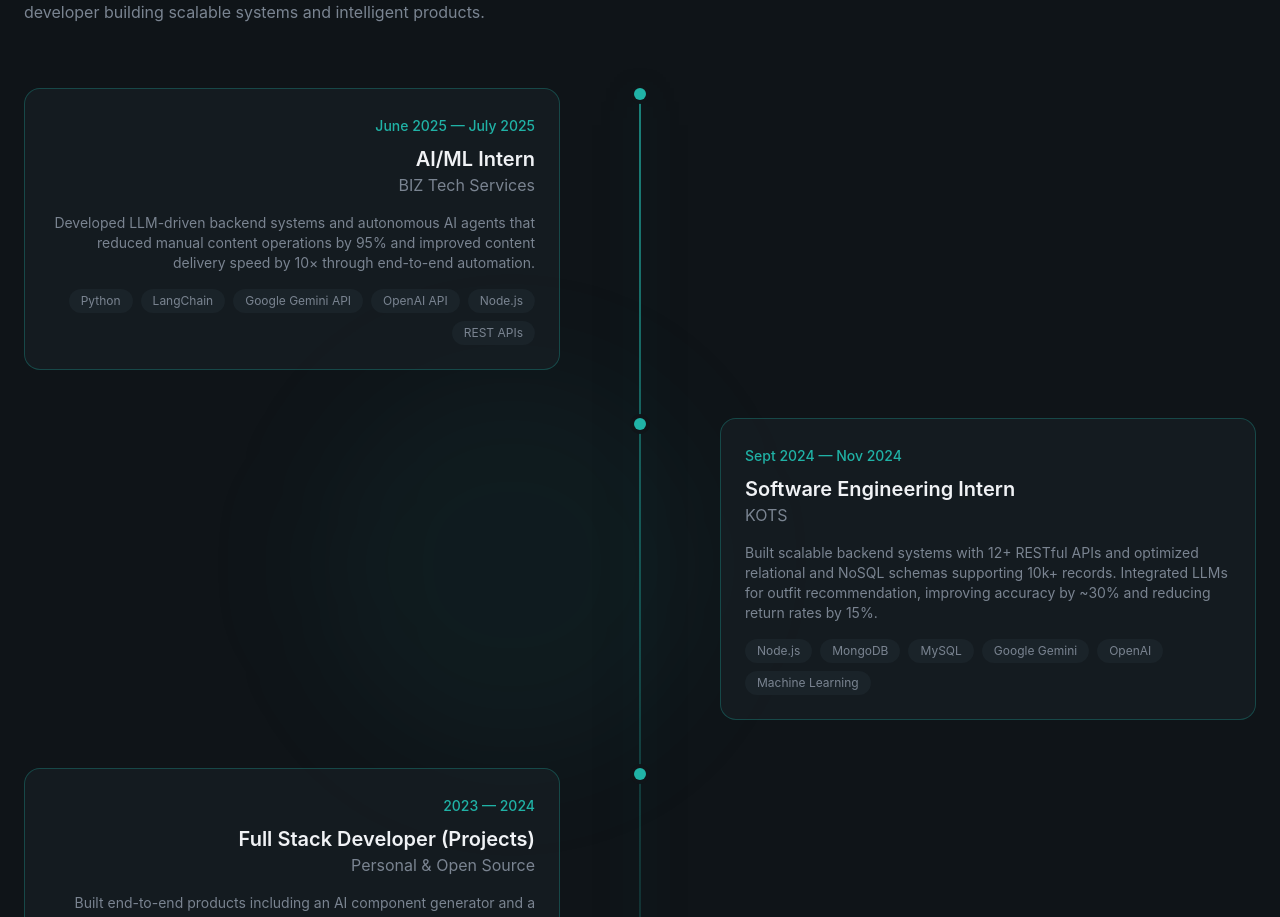
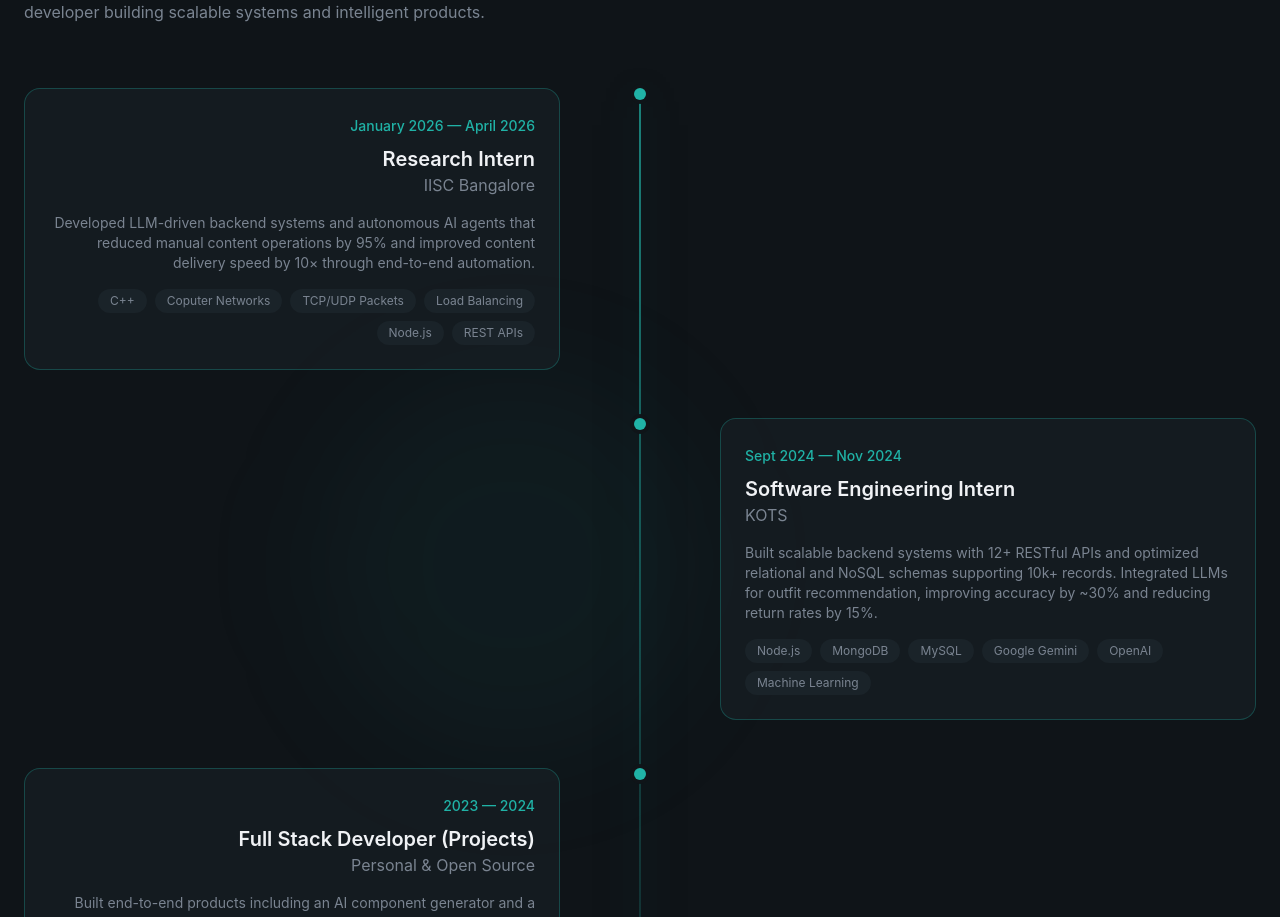
Before and after one commit to SUPAM07/PORTFOLIO-WEBSITE, a React (Vite) app: page / in a window 1280 px wide. Shown: the part 4066-4983 px from the top of the page. Built offline with nearby package versions, Linux system fonts and the light colour scheme.

Commit message:
“fixed”

```diff
--- a/src/sections/Experience.jsx
+++ b/src/sections/Experience.jsx
@@ -1,15 +1,15 @@
 const experiences = [
   {
-    period: "June 2025 — July 2025",
-    role: "AI/ML Intern",
-    company: "BIZ Tech Services",
+    period: "January 2026 — April 2026",
+    role: "Research Intern",
+    company: "IISC Bangalore",
     description:
       "Developed LLM-driven backend systems and autonomous AI agents that reduced manual content operations by 95% and improved content delivery speed by 10× through end-to-end automation.",
     technologies: [
-      "Python",
-      "LangChain",
-      "Google Gemini API",
-      "OpenAI API",
+      "C++",
+      "Coputer Networks",
+      "TCP/UDP Packets",
+      "Load Balancing",
       "Node.js",
       "REST APIs",
     ],
```
